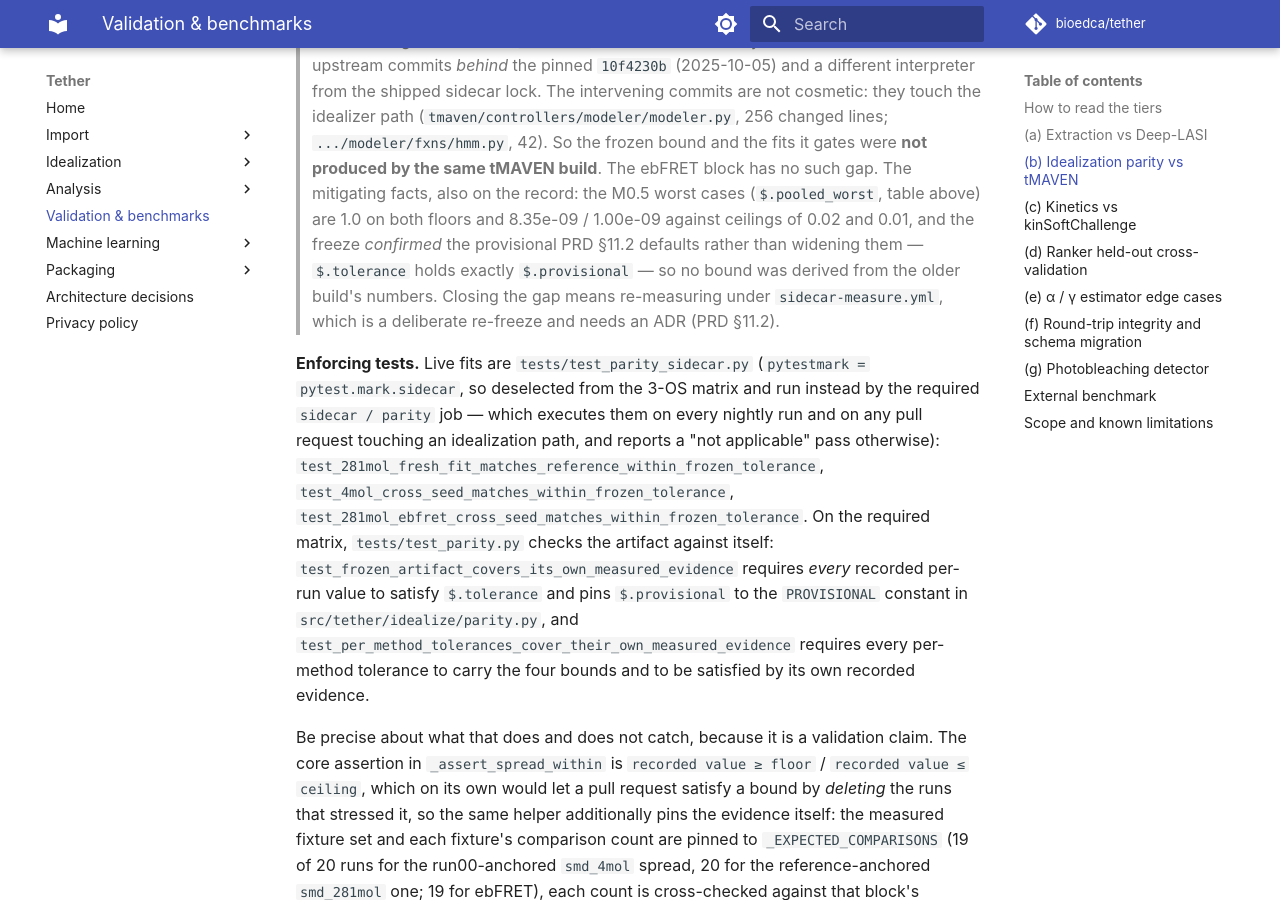
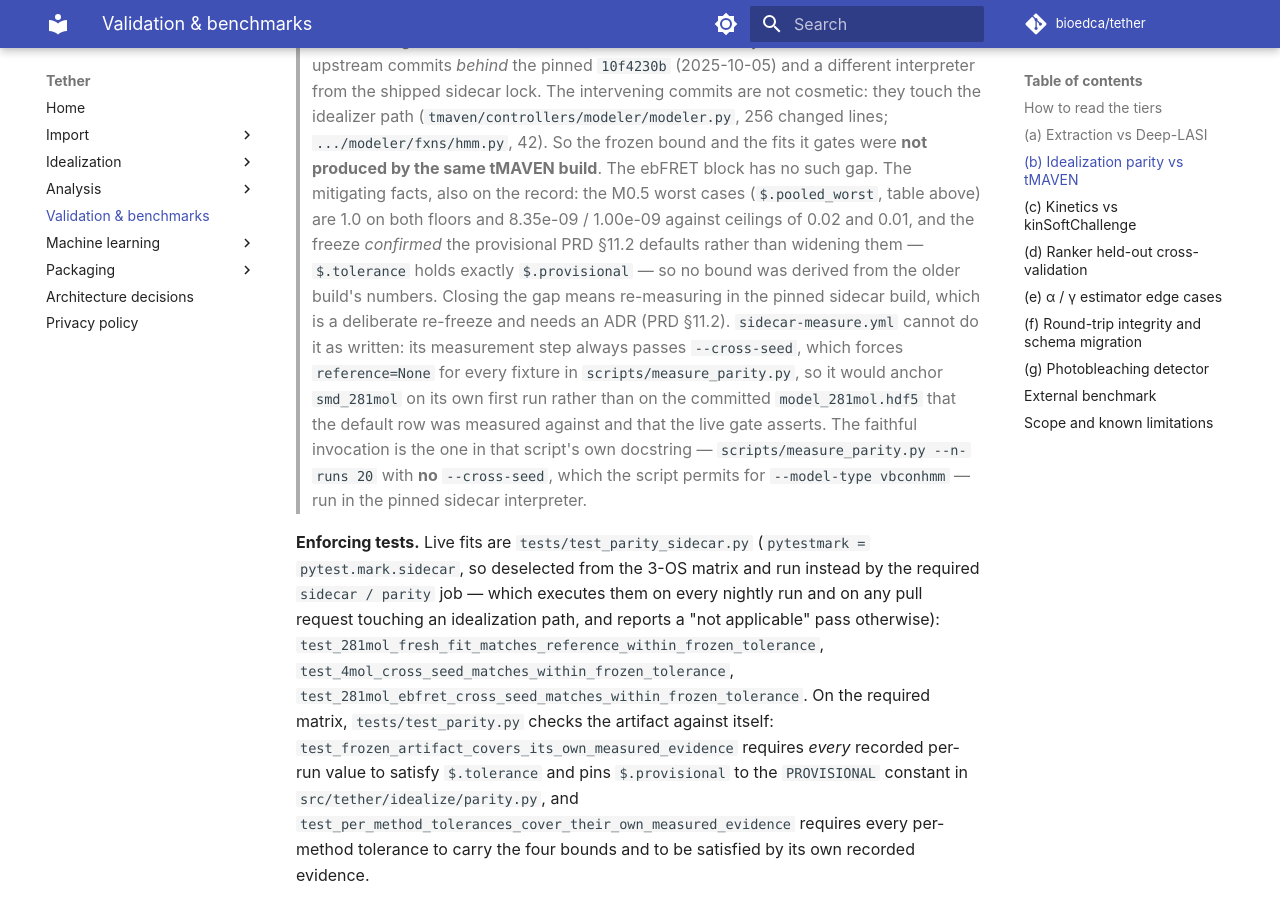
Before and after one commit to bioedca/tether, an MkDocs documentation site: the page built from docs/validation.md, in a window 1280 px wide and 900 px high, scrolled down 6266 px. Built offline with MkDocs 1.6.1 and Material for MkDocs 9.7.7, drawn with Linux system fonts in a browser that asks for light colours; comment, search, counter and statistics services are not loaded; the version menu is left out.

Commit message:
test(idealize): make the comparison-count gate exact and correct two freeze claims
Three review fixes, all verified against the source they describe.

- docs/validation.md: the default `$.tolerance` row is vs-reference-anchored on
  `model_281mol.hdf5`, but `sidecar-measure.yml` hardcodes `--cross-seed` in its
  measurement argv, which forces `reference=None` for every fixture
  (`scripts/measure_parity.py:206`). So that workflow cannot reproduce the
  default freeze. Name the faithful invocation instead — the script's own
  docstring recipe, with no `--cross-seed`, run in the pinned sidecar build.

- tests/test_parity.py: `_assert_spread_within` allowed a two-wide band
  (`n_runs - 1 <= expected_n <= n_runs`) for an invariant that is exact in
  `parity.measure_spread`. The recorded `reference` field says which mode a
  spread used, so assert the exact count per mode; the old band accepted an
  impossible pairing (19 anchored runs declared against 19 comparisons). All
  three committed blocks already satisfy the exact form — no artifact change.

- tests/test_parity.py: the `$.provisional` assertion compares the artifact to
  the imported `PROVISIONAL` constant, so it catches drift between the two but
  not a PR that moves both in lockstep. Say that, rather than claiming an
  altered `$.provisional` fails.

```diff
--- a/docs/validation.md
+++ b/docs/validation.md
@@ -197,8 +197,14 @@ The pin every live assertion uses is `10f4230b6d13c6d2ad67b05d801696b4a40eff4a`
 > both floors and 8.35e-09 / 1.00e-09 against ceilings of 0.02 and 0.01, and the freeze
 > *confirmed* the provisional PRD §11.2 defaults rather than widening them — `$.tolerance`
 > holds exactly `$.provisional` — so no bound was derived from the older build's numbers.
-> Closing the gap means re-measuring under `sidecar-measure.yml`, which is a deliberate
-> re-freeze and needs an ADR (PRD §11.2).
+> Closing the gap means re-measuring in the pinned sidecar build, which is a deliberate
+> re-freeze and needs an ADR (PRD §11.2). `sidecar-measure.yml` cannot do it as written: its
+> measurement step always passes `--cross-seed`, which forces `reference=None` for every
+> fixture in `scripts/measure_parity.py`, so it would anchor `smd_281mol` on its own first run
+> rather than on the committed `model_281mol.hdf5` that the default row was measured against
+> and that the live gate asserts. The faithful invocation is the one in that script's own
+> docstring — `scripts/measure_parity.py --n-runs 20` with **no** `--cross-seed`, which the
+> script permits for `--model-type vbconhmm` — run in the pinned sidecar interpreter.
 
 **Enforcing tests.** Live fits are `tests/test_parity_sidecar.py`
 (`pytestmark = pytest.mark.sidecar`, so deselected from the 3-OS matrix and run instead by
```
Also changed, not shown: 1 other file.
